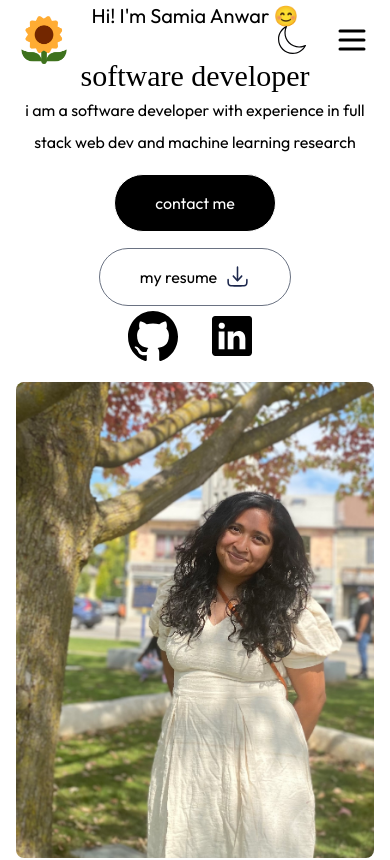
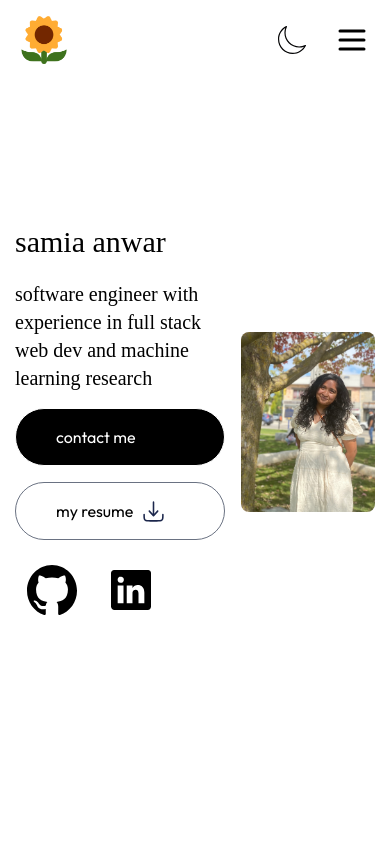
Before and after one commit to SamiaAnwar/portfolio, a Next.js app: page / in a window 390 px wide. Shown: the top 860 px of the page. Built offline with nearby package versions, Linux system fonts and the light colour scheme; a web font is replaced by a local one.

Commit message:
left aligned text with right aligned rectangular image

```diff
--- a/app/components/Header.tsx
+++ b/app/components/Header.tsx
@@ -5,24 +5,15 @@ import { relative } from "path";
 
 export const Header=() => {
     return (
-        <div className="w-11/12 max-w-3xl text-center mx-auto h-screen flex flex-col items-center justify-center gap-4">
-            <div className="flex relative h-32 w-32">
-                <Image src={profile.src} alt="headshot" className="rounded-full" fill />
-            </div>
-            <h3 className="flex items-end gap-2 text-xl md:text-2xl mb-3">
-                Hi! I'm Samia Anwar &#128522;
-            </h3>
-            <div className="items-center">
-                <h1 className="text-3xl sm:text-6xl lg:text-[66px] fancy">
-                    software developer
+        <div className="w-12/13 max-w-3xl mx-auto h-screen flex flex-col flex-row items-center justify-center gap-4 grid grid-cols-5">
+            <div className="col-span-3">
+                <h1 className="text-3xl sm:text-6xl lg:text-[66px] mb-5 fancy">
+                    samia anwar
                 </h1>
-                <p className="max-w-2xl mx-auto">
-                    i am a software developer with experience in full stack web dev and machine learning research
-                </p>
-                <div>
-
-                </div>
-                <div className="flex flex-col sm:flex-row items-center justify-center gap-4 mt-4">
+                <h3 className="flex items-end gap-2 text-xl md:text-2xl mb-3 fancy">
+                software engineer with experience in full stack web dev and machine learning research
+                </h3>
+                <div className="flex flex-col sm:flex-row gap-4 mt-4 mb-5">
                     <a href="#contact" className=" px-10 py-3 border rounded-full bg-black flex items-center gap-2 text-white">
                         contact me
                     </a>
@@ -52,6 +43,7 @@ export const Header=() => {
             <div className="flex sm:flex-row h-100% w-100% col-span-2">
                 <Image src={profile.src} alt="headshot" width={1666} height={2222} className="rounded-lg"/>
             </div>
+
         </div>
     )
 };
```
